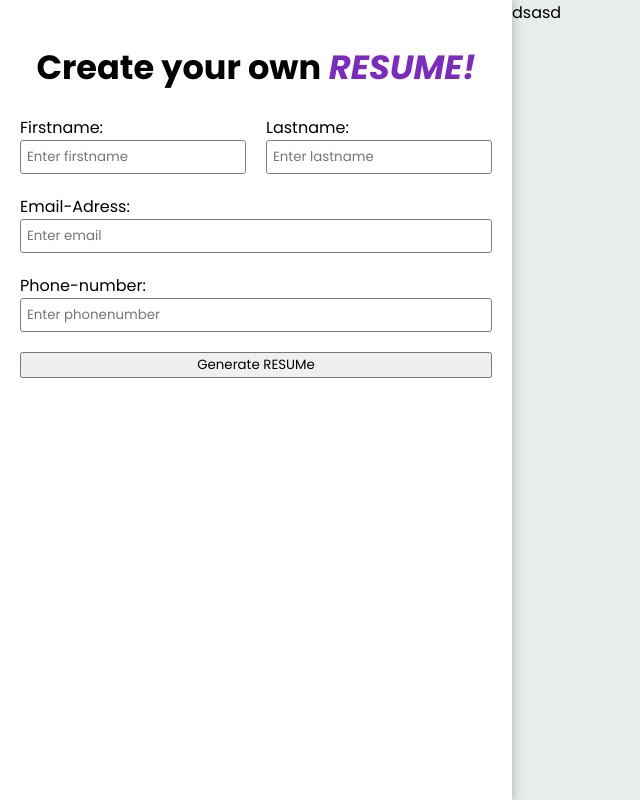
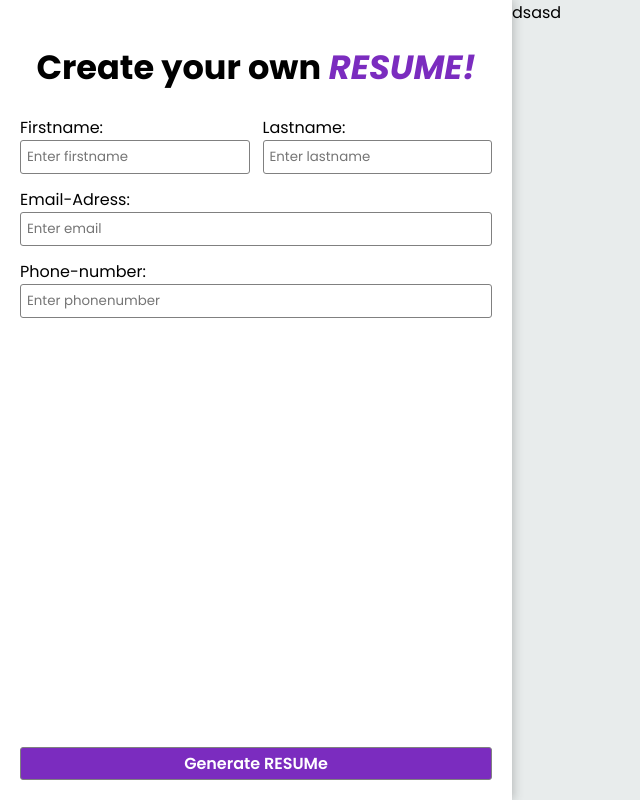
Before and after one commit to Kili196/CV-Generator, a React (Vite) app: page / in a window 1280 px wide. Shown: the whole page, without its empty margins (0-640 px from the left). Built offline with nearby package versions, Linux system fonts and the light colour scheme.

Commit message:
changed styling so button is always at the bottom

```diff
--- a/src/components/FormView.jsx
+++ b/src/components/FormView.jsx
@@ -12,6 +12,7 @@ const FormView = () => {
         </h1>
       </header>
       <form>
+        <div className="form-input-container">
           <div className="name-input">
             <SimpleInputField
               text={"Firstname"}
@@ -34,6 +35,7 @@ const FormView = () => {
             type={"tel"}
             placeholder={"Enter phonenumber"}
           />
+        </div>
 
         <button type="submit"> Generate RESUMe </button>
       </form>
--- a/src/styles/App.css
+++ b/src/styles/App.css
@@ -14,6 +14,8 @@
 }
 
 .form-section {
+  display: flex;
+  flex-direction: column;
   height: 100vh;
   min-width: var(--form-width);
   box-shadow: 1px 0px 10px rgba(54, 54, 54, 0.3); /* Right shadow */
--- a/src/styles/Form.css
+++ b/src/styles/Form.css
@@ -1,7 +1,8 @@
 form {
   display: flex;
   flex-direction: column;
-  gap: 20px;
+  flex-grow: 1;
+  justify-content: space-between;
 }
 
 input {
@@ -18,5 +19,21 @@ input {
 .name-input {
   display: grid;
   grid-template-columns: repeat(auto-fit, minmax(200px, 1fr));
-  gap: 20px;
+  gap: 13px;
 }
+
+form button {
+  padding: 3px;
+  font-size: 1rem;
+  border-radius: 3px;
+  border: 1px solid gray;
+  background-color: var(--highlight-color);
+  color: white;
+  font-weight: 600;
+}
+
+.form-input-container {
+  display: flex;
+  flex-direction: column;
+  gap: 13px;
+}
```
Lines whose indentation alone changed are shown as unchanged.
